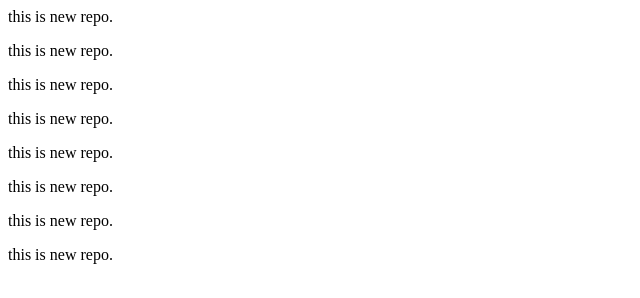
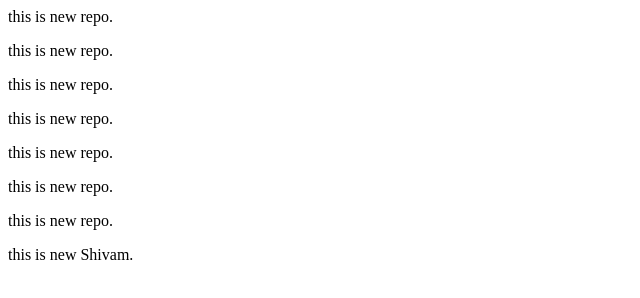
Before and after one commit to nishantsaini9865/nishantsaini9865.github.io, a plain HTML site: page index.html in a window 1280 px wide. Shown: the full height of the page, 0-640 px from the left. Drawn offline with Linux system fonts and the light colour scheme.

Commit message:
Update index.html

```diff
--- a/index.html
+++ b/index.html
@@ -5,4 +5,4 @@
 <p>this is new repo. </p>
 <p>this is new repo. </p>
 <p>this is new repo. </p>
-<p>this is new repo. </p>
+<p>this is new Shivam. </p>
```
